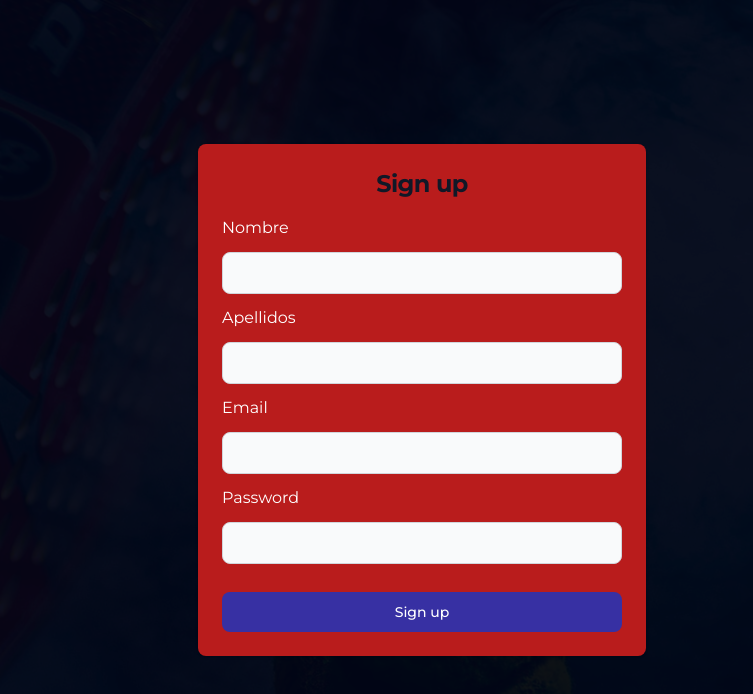
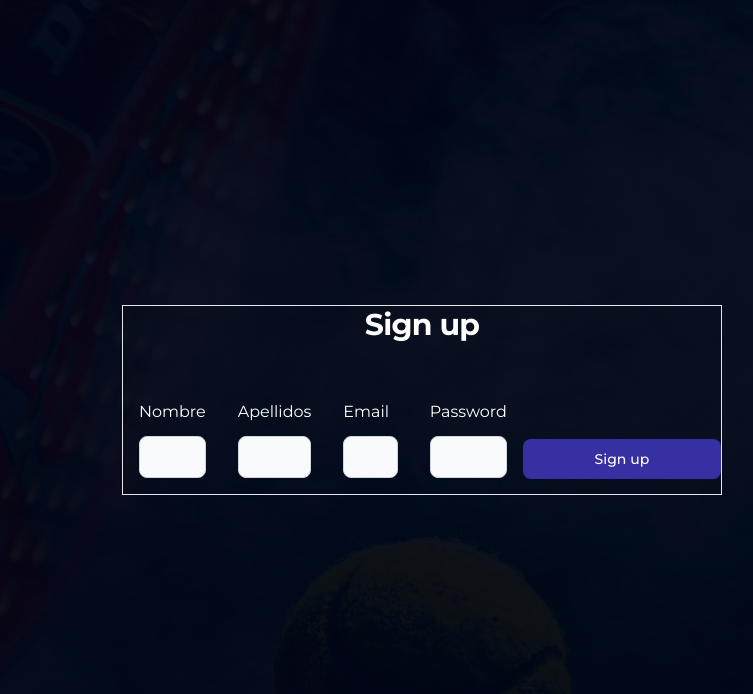
Before and after one commit to franabad/padelweb, a Next.js app: page /register in a window 1280 px wide. Shown: the top 694 px of the page, without its empty margins (218-971 px from the left). Built offline with nearby package versions, Linux system fonts and the light colour scheme; no server answers.

Commit message:
Updating styles and add env variables

```diff
--- a/src/components/client/registerForm.tsx
+++ b/src/components/client/registerForm.tsx
@@ -4,6 +4,11 @@ import '../../app/globals.css'
 import { useSession } from 'next-auth/react'
 import { useForm } from 'react-hook-form'
 import { useRouter } from 'next/navigation'
+
+// eslint-disable-next-line @typescript-eslint/no-non-null-assertion
+const apiBaseUrl = process.env.NEXT_PUBLIC_API_BASE_URL != null ? process.env.NEXT_PUBLIC_API_BASE_URL : 'localhost:3001'
+
+console.log(apiBaseUrl)
 
 const RegisterForm = () => {
   const router = useRouter()
@@ -14,7 +19,7 @@ const RegisterForm = () => {
   } = useForm()
 
   const onSubmit = (data: any) => {
-    fetch('http://localhost:4000/register', {
+    fetch(`http://${apiBaseUrl}/register`, {
       method: 'POST',
       body: JSON.stringify(data),
       headers: {
@@ -35,21 +40,19 @@ const RegisterForm = () => {
   const { data: session } = useSession()
 
   return (
-    <section className="bg-slate-950/95">
-      <div className="flex flex-col items-center justify-center px-6 py-8 md:h-screen lg:py-0">
-        <div className="w-full bg-red-700 rounded-lg shadow dark:border md:mt-0 sm:max-w-md xl:p-0 dark:bg-gray-800 dark:border-gray-700">
-          <div className="p-6 space-y-4">
-            <h1 className="text-center text-xl font-bold leading-tight tracking-tight text-gray-900 md:text-2xl dark:text-white">
+    <div className="bg-slate-950/95 flex items-center justify-center h-screen">
+      <div className="border bg-transparent w-[600px]">
+        <h1 className="text-center text-3xl mb-10 font-bold leading-tight tracking-tight text-white">
           Sign up
         </h1>
         <form
-              className="space-y-4 md:space-y-6"
+          className="space-y-4 flex items-center justify-left"
           // eslint-disable-next-line @typescript-eslint/no-misused-promises
           onSubmit={handleSubmit(onSubmit)}
         >
-              <div className="flex flex-col">
-                <div className="flex flex-col mb-3">
-                  <label htmlFor="text" className="text-white mb-3">
+          <div className="items-center flex flex-row [&>div]:m-4 [&>div>input]:mt-3 ">
+            <div className="">
+              <label htmlFor="text" className="text-white">
                 Nombre
               </label>
               <input
@@ -66,8 +69,8 @@ const RegisterForm = () => {
                 </span>
               )}
             </div>
-                <div className="flex flex-col mb-3">
-                  <label htmlFor="text" className="text-white mb-3">
+            <div className="">
+              <label htmlFor="text" className="text-white">
                 Apellidos
               </label>
               <input
@@ -77,7 +80,7 @@ const RegisterForm = () => {
                 {...register('lastname')}
               />
             </div>
-                <div className="flex flex-col mb-3">
+            <div className="">
               <label htmlFor="email" className="text-white mb-3">
                 Email
               </label>
@@ -99,7 +102,7 @@ const RegisterForm = () => {
                 </span>
               )}
             </div>
-                <div className="flex flex-col mb-3">
+            <div className="">
               <label htmlFor="password" className="text-white mb-3">
                 Password
               </label>
@@ -115,7 +118,7 @@ const RegisterForm = () => {
             </div>
             <button
               type="submit"
-                  className="mt-4 w-full text-white bg-indigo-800 hover:bg-indigo-900 hover:bg-primary-700 focus:ring-4 focus:outline-none focus:ring-primary-300 font-medium rounded-lg text-sm px-5 py-2.5 text-center dark:bg-primary-600 dark:hover:bg-primary-700 dark:focus:ring-primary-800"
+              className="mt-10 w-full text-white bg-indigo-800 hover:bg-indigo-900 hover:bg-primary-700 focus:ring-4 focus:outline-none focus:ring-primary-300 font-medium rounded-lg text-sm px-5 py-2.5 text-center dark:bg-primary-600 dark:hover:bg-primary-700 dark:focus:ring-primary-800"
             >
               Sign up
             </button>
@@ -123,8 +126,6 @@ const RegisterForm = () => {
         </form>
       </div>
     </div>
-      </div>
-    </section>
   )
 }
 
```
Lines whose indentation alone changed are shown as unchanged.
